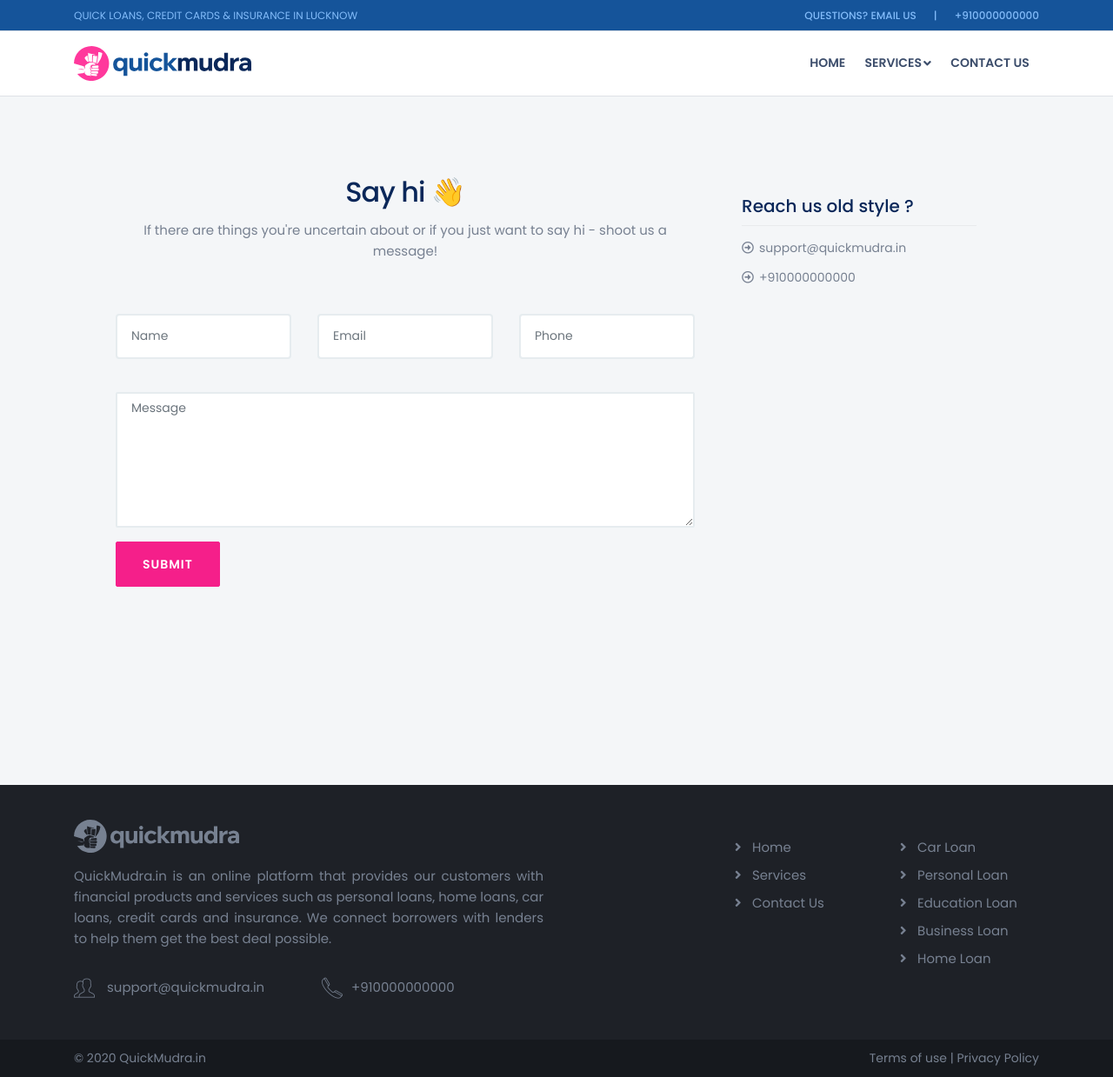
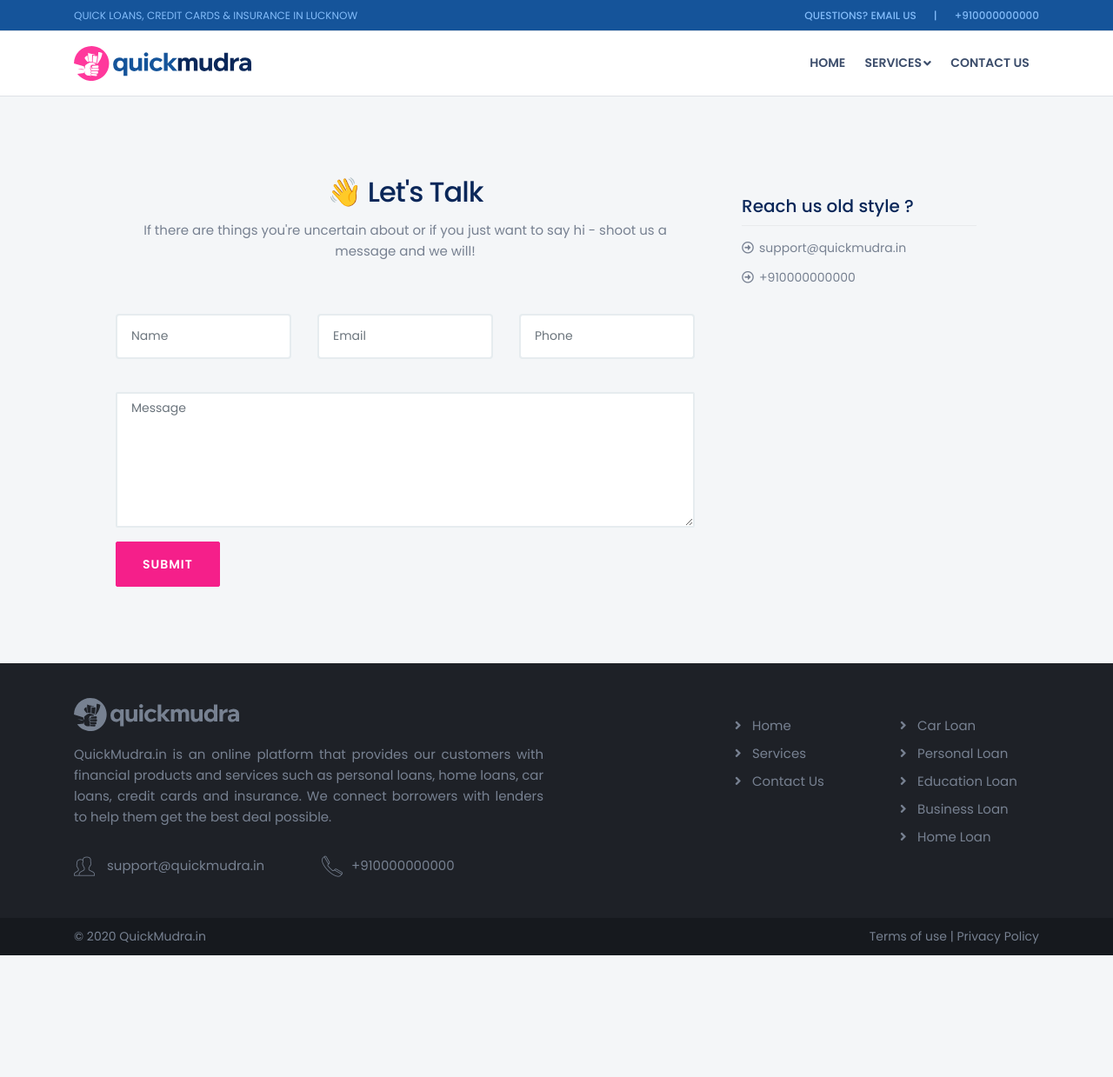
Before and after one commit to jaswinder-singh/creditme, a Jekyll site: the page built from pages/contact.html, in a window 1280 px wide and 1239 px high. Shown: the whole window at 87% size. Built offline with Jekyll 4.4.1, drawn with Linux system fonts in a browser that asks for light colours; nearby versions of some CDN libraries.

Commit message:
Update contact.html

```diff
--- a/pages/contact.html
+++ b/pages/contact.html
@@ -5,19 +5,19 @@
 keywords: Home Loan, Personal Loan, Business Loan, Loan Against Property, Used Car Loans, Gold Loan, Education Loan, Insurance, Tax Services, GST, Home Loan, Quick Mudra
 permalink: /contact-us
 ---
-	<div class="section-space80">
+	<div class="section-space40">
       <!-- content start -->
       <div class="container">
         <div class="row">
           <div class="col-xl-12 col-lg-12 col-md-12 col-sm-12 col-12">
-            <div class="wrapper-content p-3 p-lg-5">
+            <div class="p-3 p-lg-5">
               <div class="row">
                 <div class="col-xl-8 col-lg-8 col-md-12 col-sm-12 col-12">
                   <div class="row">
                     <div class="col-xl-12 col-lg-12 col-md-12 col-sm-12 col-12">
 					<div class="mb60  section-title text-center  ">
-                                        <h1>Say hi 👋</h1>
-                                        <p>If there are things you're uncertain about or if you just want to say hi - shoot us a message!</p>
+                                        <h1>👋 Let's Talk</h1>
+                                        <p>If there are things you're uncertain about or if you just want to say hi - shoot us a message and we will!</p>
                                     </div>
                                 <form class="contact-us" method="post" action="contact-us.php">
                                     <div class=" ">
```
